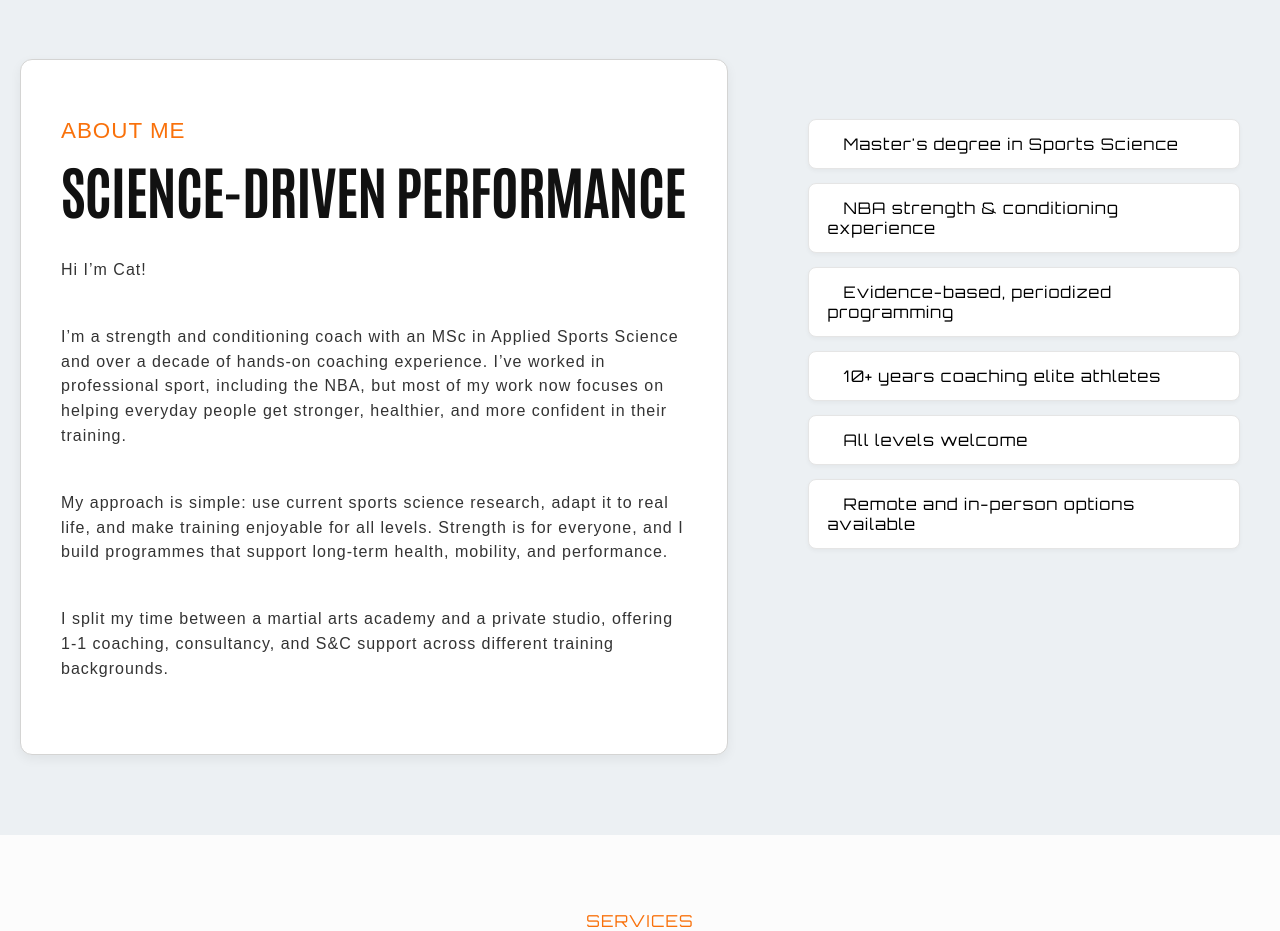
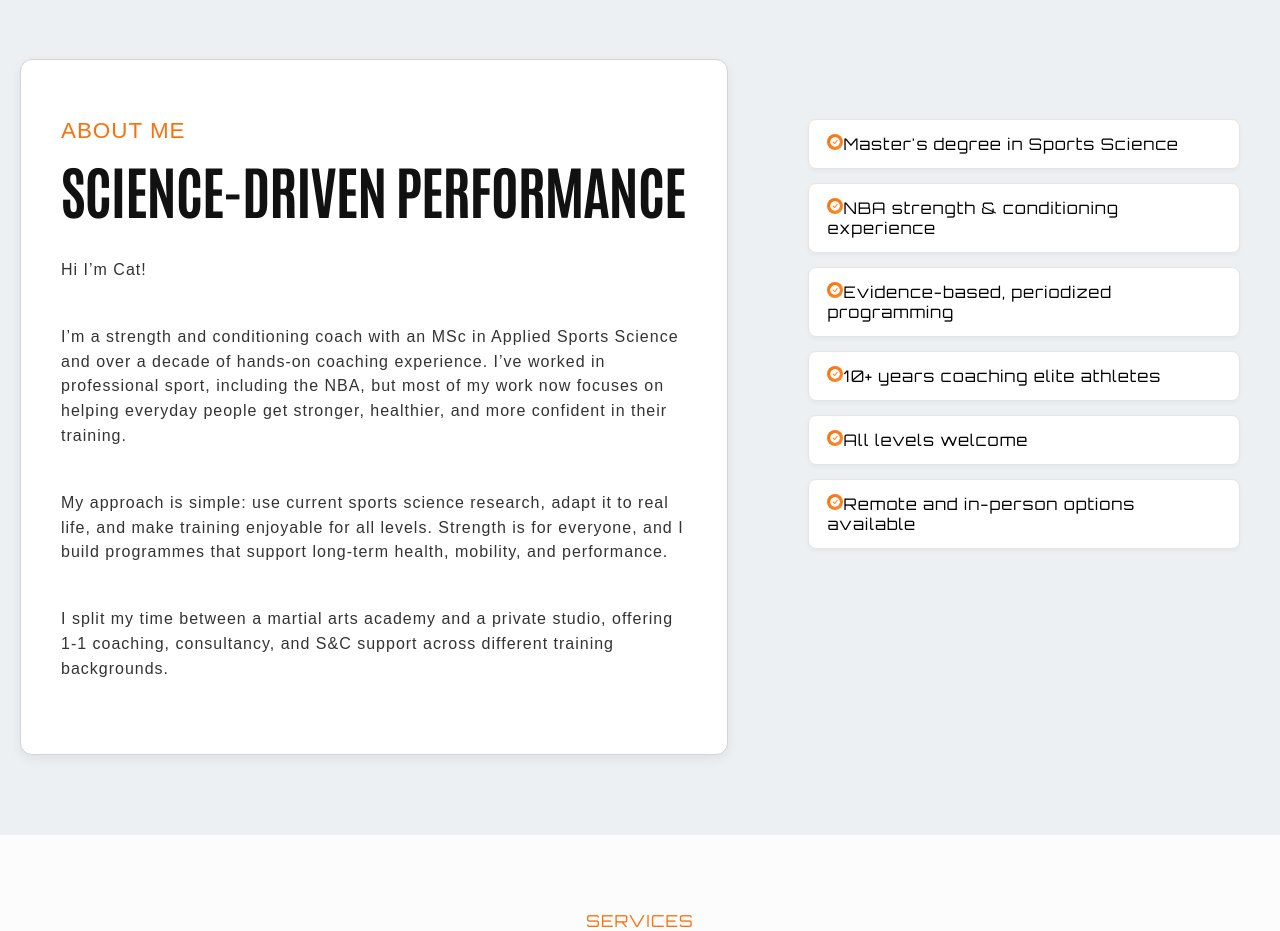
Before and after one commit to cdenby-dotcom/Cat-Denby-Performance, a Next.js app: page / in a window 1280 px wide. Shown: the part 820-1751 px from the top of the page. Built offline with nearby package versions, Linux system fonts and the light colour scheme; a web font is replaced by a local one.

Commit message:
Update About.module.scss

```diff
--- a/app/components/About/About.module.scss
+++ b/app/components/About/About.module.scss
@@ -107,6 +107,15 @@
     box-shadow: 0 2px 4px rgba(0,0,0,0.04);
   }
 }
+.tick {
+  color: white;
+  background: linear-gradient(135deg, #f9710b, #ff8a2c);
+  width: 16px;
+  height: 16px;
+  padding: 3px;
+  border-radius: 50%;
+  flex-shrink: 0;
+}
 
 /* CORNER GRADIENT */
 .cornerGradient {
```
